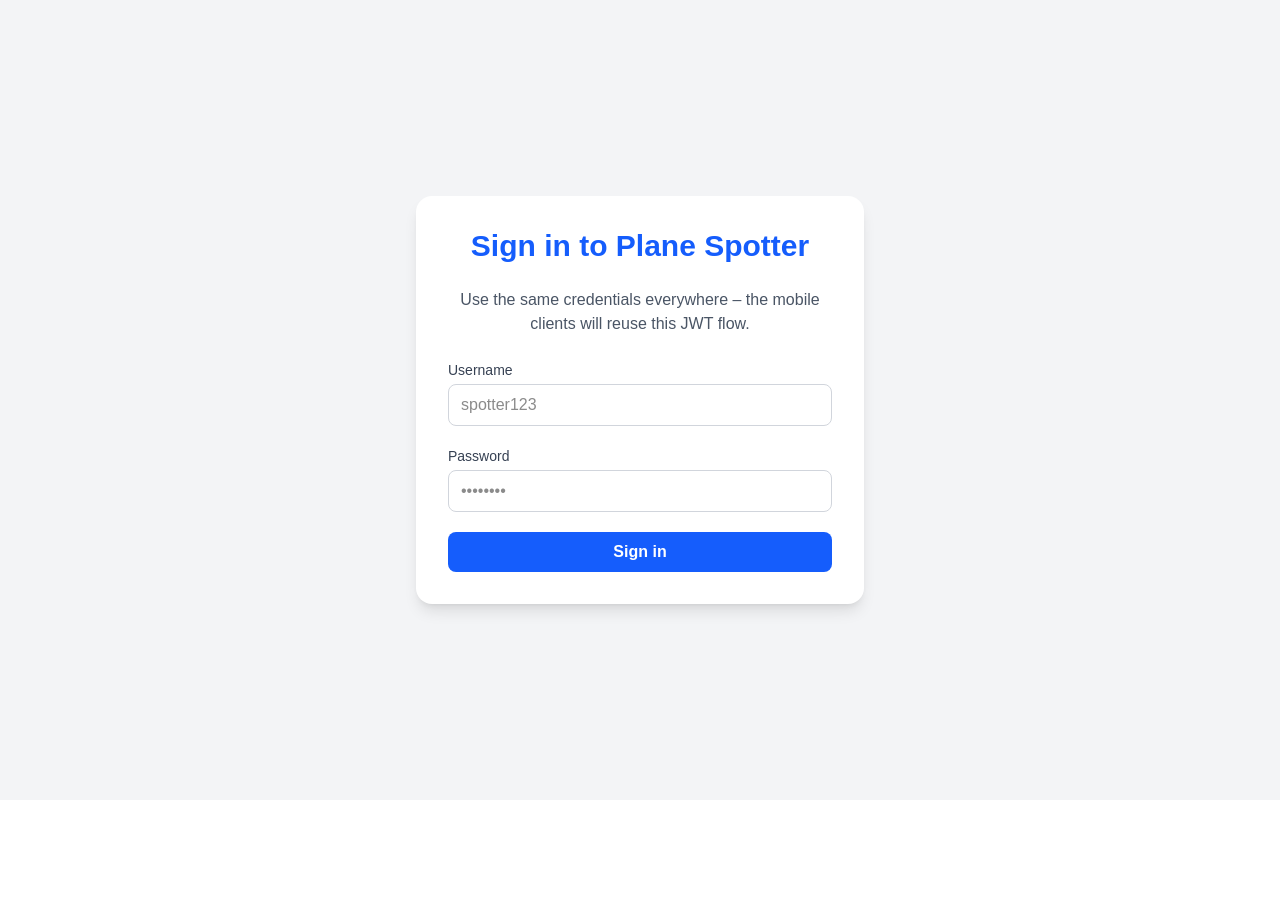
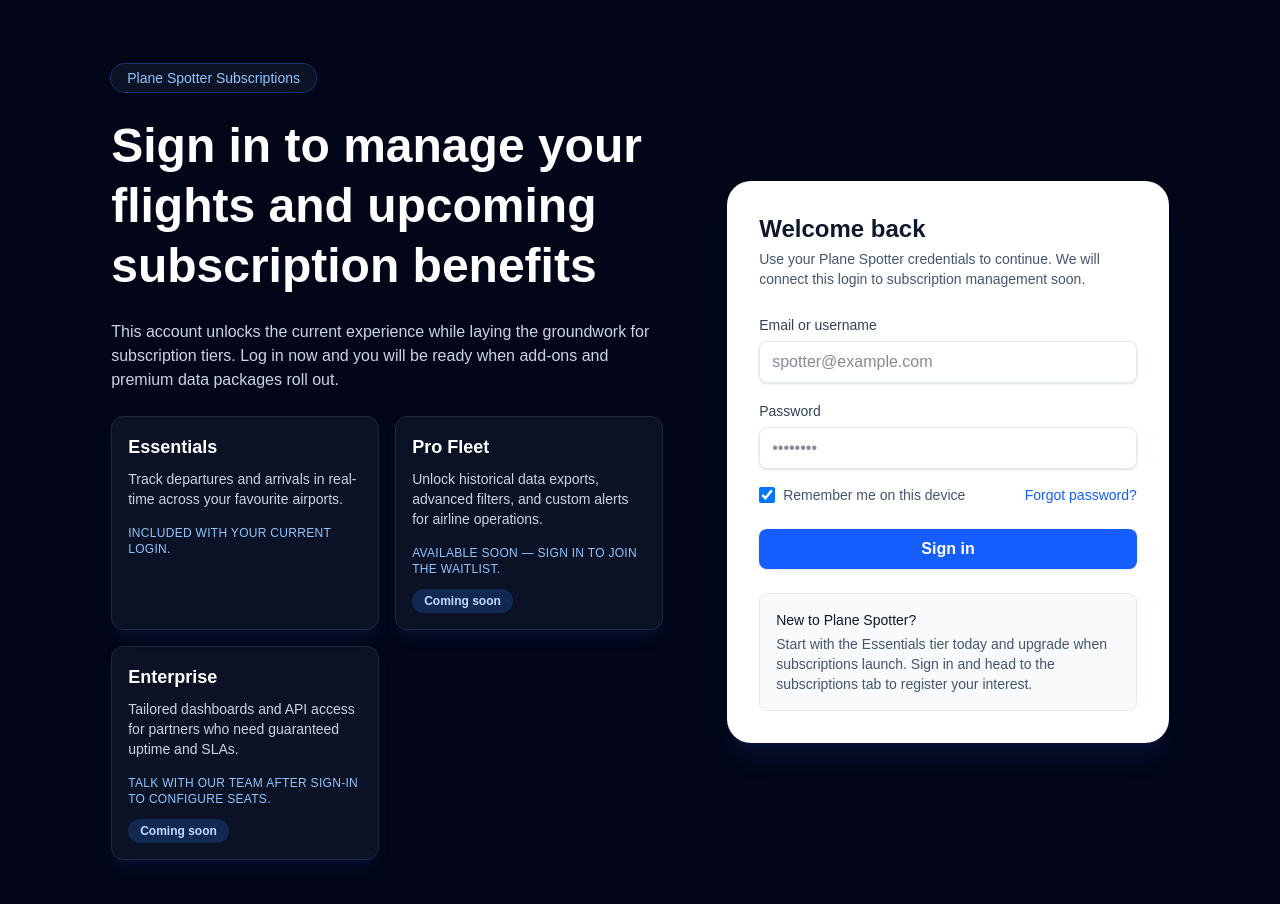
Before and after one commit to ian8500/Plane-Spotter, a Next.js app in the folder web/: page /login in a window 1280 px wide. Shown: the top 904 px of the page. Before the commit the page ends 800 px from the top, so only its background shows below. Built offline with nearby package versions, Linux system fonts and the light colour scheme; no server answers.

Commit message:
Revamp login page for subscription readiness

```diff
--- a/web/src/app/login/page.tsx
+++ b/web/src/app/login/page.tsx
@@ -1,6 +1,6 @@
 "use client";
 
-import { FormEvent, useState } from "react";
+import { FormEvent, useMemo, useState } from "react";
 import { useRouter } from "next/navigation";
 import { apiPost } from "@/lib/api";
 
@@ -12,12 +12,47 @@
   refresh: string;
 };
 
+type SubscriptionTier = {
+  name: string;
+  description: string;
+  cta: string;
+  upcoming: boolean;
+};
+
 export default function LoginPage() {
   const router = useRouter();
   const [username, setUsername] = useState("");
   const [password, setPassword] = useState("");
   const [loading, setLoading] = useState(false);
   const [error, setError] = useState<string | null>(null);
+  const [rememberMe, setRememberMe] = useState(true);
+
+  const subscriptionTiers = useMemo<SubscriptionTier[]>(
+    () => [
+      {
+        name: "Essentials",
+        description:
+          "Track departures and arrivals in real-time across your favourite airports.",
+        cta: "Included with your current login.",
+        upcoming: false,
+      },
+      {
+        name: "Pro Fleet",
+        description:
+          "Unlock historical data exports, advanced filters, and custom alerts for airline operations.",
+        cta: "Available soon — sign in to join the waitlist.",
+        upcoming: true,
+      },
+      {
+        name: "Enterprise",
+        description:
+          "Tailored dashboards and API access for partners who need guaranteed uptime and SLAs.",
+        cta: "Talk with our team after sign-in to configure seats.",
+        upcoming: true,
+      },
+    ],
+    []
+  );
 
   const handleSubmit = async (event: FormEvent<HTMLFormElement>) => {
     event.preventDefault();
@@ -30,8 +65,9 @@
         password,
       });
 
-      localStorage.setItem(TOKEN_STORAGE_KEY, data.access);
-      localStorage.setItem(REFRESH_STORAGE_KEY, data.refresh);
+      const storage = rememberMe ? localStorage : sessionStorage;
+      storage.setItem(TOKEN_STORAGE_KEY, data.access);
+      storage.setItem(REFRESH_STORAGE_KEY, data.refresh);
       router.push("/");
     } catch (err) {
       console.error(err);
@@ -42,42 +78,93 @@
   };
 
   return (
-    <main className="min-h-screen flex items-center justify-center bg-gray-100 px-6 py-12">
-      <div className="w-full max-w-md rounded-2xl bg-white p-8 shadow-lg">
-        <h1 className="text-3xl font-semibold text-center text-blue-600 mb-6">
-          Sign in to Plane Spotter
+    <main className="min-h-screen bg-slate-950">
+      <div className="mx-auto flex min-h-screen max-w-6xl flex-col justify-center gap-16 px-6 py-16 lg:flex-row lg:items-center">
+        <section className="space-y-6 text-white lg:w-1/2">
+          <p className="inline-flex items-center gap-2 rounded-full bg-slate-900/80 px-4 py-1 text-sm font-medium text-blue-300 ring-1 ring-blue-500/40">
+            Plane Spotter Subscriptions
+          </p>
+          <h1 className="text-4xl font-semibold leading-tight sm:text-5xl">
+            Sign in to manage your flights and upcoming subscription benefits
           </h1>
-        <p className="text-gray-600 text-center mb-6">
-          Use the same credentials everywhere – the mobile clients will reuse this JWT flow.
+          <p className="text-slate-300">
+            This account unlocks the current experience while laying the groundwork for
+            subscription tiers. Log in now and you will be ready when add-ons and premium
+            data packages roll out.
           </p>
-        <form onSubmit={handleSubmit} className="space-y-5">
-          <div>
-            <label htmlFor="username" className="block text-sm font-medium text-gray-700">
-              Username
-            </label>
+          <div className="grid gap-4 sm:grid-cols-2">
+            {subscriptionTiers.map((tier) => (
+              <article
+                key={tier.name}
+                className="rounded-xl border border-slate-800 bg-slate-900/70 p-4 shadow-lg shadow-blue-900/20"
+              >
+                <h2 className="text-lg font-semibold text-white">{tier.name}</h2>
+                <p className="mt-2 text-sm text-slate-300">{tier.description}</p>
+                <p className="mt-4 text-xs font-medium uppercase tracking-wide text-blue-300">
+                  {tier.cta}
+                </p>
+                {tier.upcoming ? (
+                  <span className="mt-3 inline-flex w-fit items-center rounded-full bg-blue-500/20 px-3 py-1 text-xs font-semibold text-blue-200">
+                    Coming soon
+                  </span>
+                ) : null}
+              </article>
+            ))}
+          </div>
+        </section>
+
+        <section className="w-full rounded-3xl bg-white p-8 shadow-xl shadow-blue-900/20 lg:w-2/5">
+          <form className="space-y-6" onSubmit={handleSubmit}>
+            <div className="space-y-1">
+              <h2 className="text-2xl font-semibold text-slate-900">Welcome back</h2>
+              <p className="text-sm text-slate-600">
+                Use your Plane Spotter credentials to continue. We will connect this login to
+                subscription management soon.
+              </p>
+            </div>
+
+            <div className="space-y-4">
+              <label className="block" htmlFor="username">
+                <span className="text-sm font-medium text-slate-700">Email or username</span>
                 <input
                   id="username"
                   value={username}
                   onChange={(event) => setUsername(event.target.value)}
                   required
-              className="mt-1 w-full rounded-lg border border-gray-300 px-3 py-2 focus:border-blue-500 focus:outline-none focus:ring-2 focus:ring-blue-200"
-              placeholder="spotter123"
+                  autoComplete="username"
+                  placeholder="spotter@example.com"
+                  className="mt-1 w-full rounded-lg border border-slate-200 px-3 py-2 text-slate-900 shadow-sm focus:border-blue-500 focus:outline-none focus:ring-2 focus:ring-blue-200"
                 />
-          </div>
+              </label>
 
-          <div>
-            <label htmlFor="password" className="block text-sm font-medium text-gray-700">
-              Password
-            </label>
+              <label className="block" htmlFor="password">
+                <span className="text-sm font-medium text-slate-700">Password</span>
                 <input
                   id="password"
                   type="password"
                   value={password}
                   onChange={(event) => setPassword(event.target.value)}
                   required
-              className="mt-1 w-full rounded-lg border border-gray-300 px-3 py-2 focus:border-blue-500 focus:outline-none focus:ring-2 focus:ring-blue-200"
+                  autoComplete="current-password"
                   placeholder="••••••••"
+                  className="mt-1 w-full rounded-lg border border-slate-200 px-3 py-2 text-slate-900 shadow-sm focus:border-blue-500 focus:outline-none focus:ring-2 focus:ring-blue-200"
                 />
+              </label>
+
+              <div className="flex items-center justify-between text-sm text-slate-600">
+                <label className="inline-flex items-center gap-2">
+                  <input
+                    type="checkbox"
+                    className="h-4 w-4 rounded border-slate-300 text-blue-600 focus:ring-blue-500"
+                    checked={rememberMe}
+                    onChange={(event) => setRememberMe(event.target.checked)}
+                  />
+                  Remember me on this device
+                </label>
+                <a className="font-medium text-blue-600 hover:text-blue-500" href="#">
+                  Forgot password?
+                </a>
+              </div>
             </div>
 
             {error ? (
@@ -89,11 +176,20 @@
             <button
               type="submit"
               disabled={loading}
-            className="w-full rounded-lg bg-blue-600 py-2 text-white font-semibold hover:bg-blue-700 focus:outline-none focus:ring-2 focus:ring-blue-400 disabled:opacity-60"
+              className="w-full rounded-lg bg-blue-600 py-2 text-white font-semibold shadow hover:bg-blue-500 focus:outline-none focus:ring-2 focus:ring-blue-400 disabled:opacity-60"
             >
               {loading ? "Signing in…" : "Sign in"}
             </button>
+
+            <div className="rounded-lg border border-slate-200 bg-slate-50 p-4 text-sm text-slate-600">
+              <p className="font-medium text-slate-900">New to Plane Spotter?</p>
+              <p className="mt-1">
+                Start with the Essentials tier today and upgrade when subscriptions launch. Sign in
+                and head to the subscriptions tab to register your interest.
+              </p>
+            </div>
           </form>
+        </section>
       </div>
     </main>
   );
```
Lines whose indentation alone changed are shown as unchanged.
